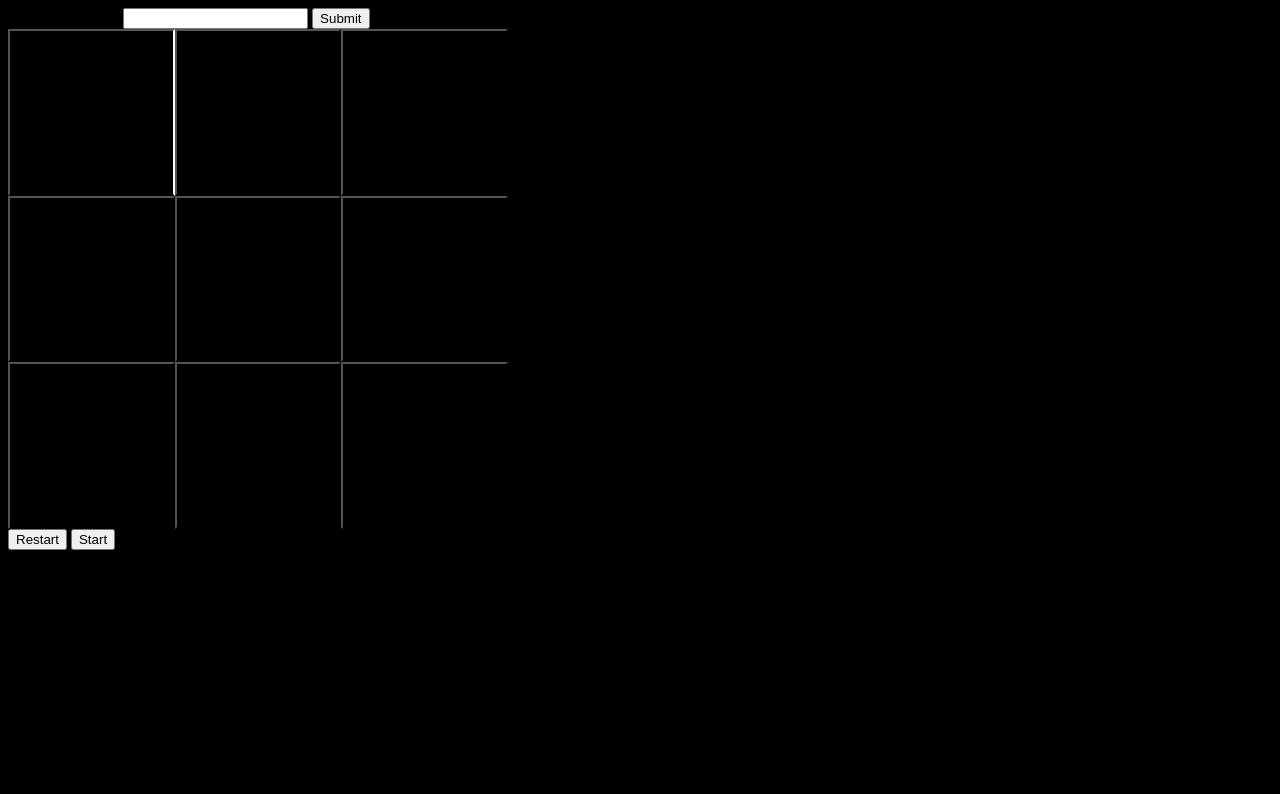
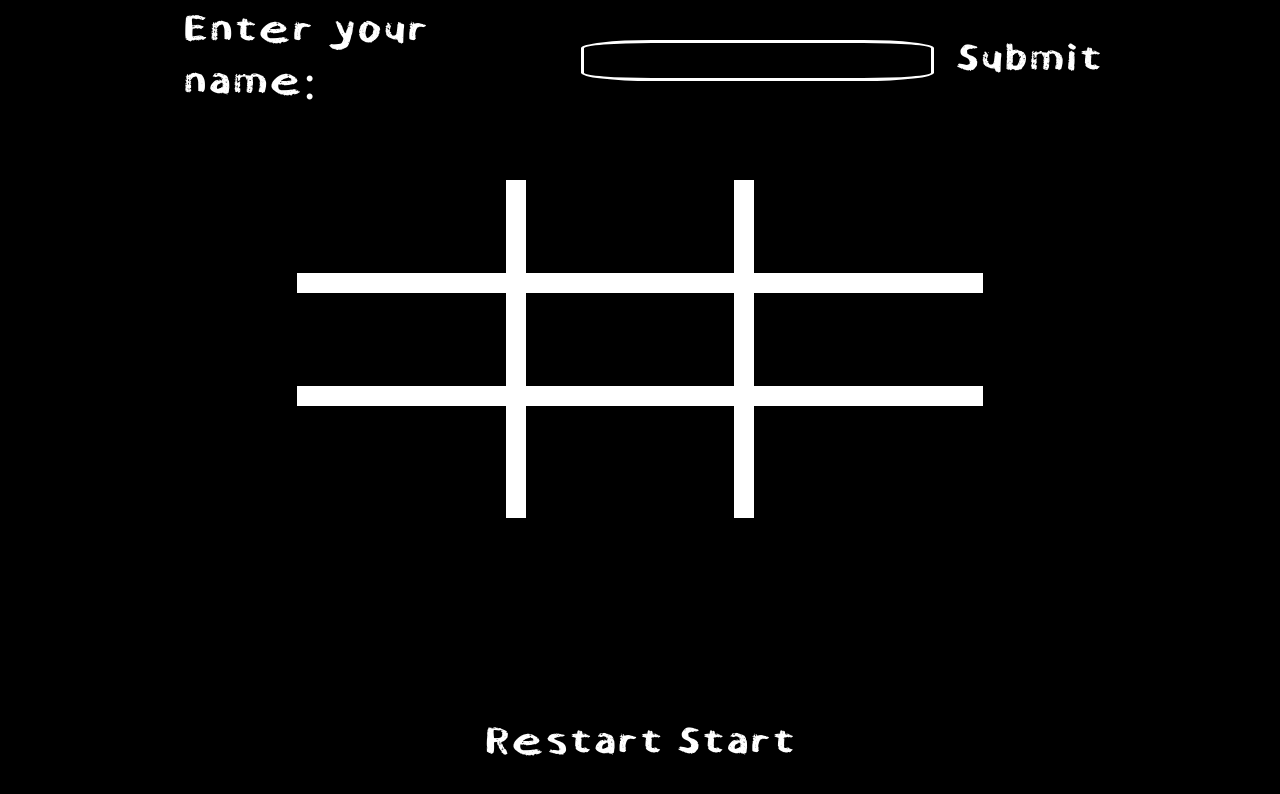
Before and after one commit to zkoci132/tik-tak-to, a plain HTML site: page index.html in a window 1280 px wide. Drawn offline with Linux system fonts and the light colour scheme.

Commit message:
finished project

```diff
--- a/game.js
+++ b/game.js
@@ -11,6 +11,10 @@ const screenController = (function(){
     const restartButton = document.querySelector('.restart')
     const startButton = document.querySelector('.start')
     const nameButton = document.querySelector('.nameButton')
+    const detailText = document.querySelector('.gameDetails')
+    const turnText = document.querySelector('.turnDisplay')
+    const winnerText = document.querySelector('.winDisplay')
+
 
 
 
@@ -27,17 +31,31 @@ const screenController = (function(){
     restartButton.addEventListener('click',restartGame)
     nameButton.addEventListener('click',()=>{
         let inputValue = document.getElementById('playerName').value
+        let nameText = document.createTextNode(`Player: ${inputValue}`)
+        if(detailText.hasChildNodes()){
+            detailText.removeChild(detailText.firstChild)
+            detailText.appendChild(nameText);
+        }
+        else{
+            detailText.appendChild(nameText);
+        }
 
-        humanName = inputValue;
+
+        //humanName = inputValue;
         //startGame();
 
 
     })
 
-    const startGame = function(humanName){
-            if(turns === 0){
-                document.createElement
+    const startGame = function(){
+
+
+            if(winnerText.hasChildNodes()){
+                winnerText.removeChild(winnerText.firstChild)
             }
+
+
+
             game.getSetCurrentSpots(0)
             gameOver = false
             turns = 0
@@ -45,6 +63,9 @@ const screenController = (function(){
             game.setOrder()
             updateScreen()
             game.playGame()
+
+            //turnText.appendChild(playerTurn);
+
 
 
     }
@@ -54,12 +75,26 @@ const screenController = (function(){
         let displayOutcome = document.querySelector('.outcome')
         let playerHolder = game.getPlayers()
         let winner = "";
-        for(let i = 0;i < playerHolder.length;i++){
-            if(playerHolder[i].won === true){
-                winner = playerHolder[i].name
-                playerHolder[i].won = false
+        if(playerHolder[0].won === true || playerHolder[1] === true){
+            for(let i = 0;i < playerHolder.length;i++){
+                if(playerHolder[i].won === true){
+                    if(playerHolder[i].humanOrcpu === "cpu"){
+                        winner = playerHolder[i].name
+                        playerHolder[i].won = false
+                        winnerText.appendChild(document.createTextNode(`${winner} has won!`))
+                    }
+                    else{
+                        winnerText.appendChild(document.createTextNode(`${detailText.textContent} has won!`))
+                        playerHolder[i].won = false
+                    }
+
+                }
             }
         }
+
+
+
+        //winnerText.appendChild(document.createTextNode(`${winner} has won!`))
 
         console.log(`GAME OVER ${winner} WINS!!!`)
 
@@ -68,10 +103,15 @@ const screenController = (function(){
 
 
 
+
     const updateScreen = function(){
         screenBoard.textContent = "";
         let num = 1;
         const currBoard = game.getBoard();
+
+        let displayPlayers = game.getPlayers();
+
+
 
 
         for(let i = 0;i < 3;i++){
@@ -79,12 +119,36 @@ const screenController = (function(){
                 const cellButton = document.createElement('button')
                 cellButton.id = String(num);
                 cellButton.textContent = currBoard[i][k]
+
+                cellButton.style.fontFamily = "chalk"
+                cellButton.style.fontSize = "100px"
                 cellButton.style.backgroundColor = "black"
                 cellButton.addEventListener('click',handleClick)
-                if(num === 1){
-                    cellButton.style.borderRight = "2px solid white"
+                if(num === 1 || num === 2 || num === 3){
+                    if(num === 3){
+                        cellButton.style.borderBottom = "20px solid white"
+                    }
+                    else{
+                        cellButton.style.borderRight = "20px solid white"
+                        cellButton.style.borderBottom = "20px solid white"
+                    }
 
                 }
+                else if(num === 4 || num === 5 || num === 6){
+                    if(num === 6){
+                        cellButton.style.borderBottom = "20px solid white"
+                    }
+                    else{
+                        cellButton.style.borderRight = "20px solid white"
+                        cellButton.style.borderBottom = "20px solid white"
+                    }
+
+                }
+                else if(num === 7 || num === 8){
+                    cellButton.style.borderRight = "20px solid white"
+                }
+
+                cellButton.borderRadius = "100%"
 
 
 
@@ -94,8 +158,29 @@ const screenController = (function(){
 
 
 
+
             }
         }
+
+
+                if(displayPlayers[0].turn === true){
+                    const playerTurn = document.createTextNode(`It is ${detailText.textContent}'s turn`)
+                    if(turnText.hasChildNodes()){
+                        turnText.removeChild(turnText.firstChild)
+                        turnText.appendChild(playerTurn);
+                    }
+                    else{
+                        turnText.appendChild(playerTurn);
+                    }
+                }
+
+                else{
+
+                    if(turnText.hasChildNodes()){
+                        turnText.removeChild(turnText.firstChild)
+
+                    }
+                }
         console.log(`BOARD: ${currBoard}`)
 
 
@@ -240,6 +325,8 @@ function Game(players,board){
 
 
     }
+
+
 
     const takeTurn = function(){
         player1.turn = false
@@ -423,11 +510,16 @@ function Gameboard(){
 
     }
 
+
+
+
+
     const alignMark = (player,placedMark) => {
         // possible future imlementation, if computer use this method of input, if human use other method of input
         let holder = getInput(player)
         let col = holder[0];
         let row = holder[1];
+
         if(currentSpots === MAXSIZE){
             //GameController.endGame();
             screenController.finishGame();
--- a/index.html
+++ b/index.html
@@ -16,13 +16,20 @@
                 <input type="text" id="playerName" name="player_name">
                 <button class="nameButton">Submit</button>
             </div>
+            <div class="turnDisplay"></div>
             <div class="board">
 
             </div>
+            <div class="winDisplay"></div>
             <div class="footer">
-                <button class="restart">Restart</button>
-                <button class="start">Start</button>
-                <div class="outcome">Placeholder</div>
+                <div class="gameDetails">
+
+                </div>
+                <div class="buttons">
+                    <button class="restart">Restart</button>
+                    <button class="start">Start</button>
+                </div>
+
             </div>
 
         </div>
--- a/style.css
+++ b/style.css
@@ -1,3 +1,67 @@
+
+*{
+    margin: 0;
+    padding: 0;
+    min-width: 0;
+    min-height: 0;
+    box-sizing: border-box;
+    color: white;
+    border: 0px solid white;
+    background-color: black;
+
+}
+body,html{
+
+    height: 100%;
+    font-family: chalk;
+    font-size: 50px;
+
+
+
+}
+
+input{
+    border: 3px solid white;
+    border-radius: 20%;
+    font-family: chalk;
+    height: 50%;
+    width: 40%;
+    font-size: 32px;
+    text-align: center;
+}
+
+button{
+    font-family: chalk;
+    font-size: 1rem;
+}
+
+.header{
+    margin-top: 20px;
+    display: flex;
+
+    align-items: center;
+    justify-content: center;
+    gap: 20px;
+}
+
+.footer > button{
+    border-bottom: 3px solid white;
+}
+
+.footer{
+    display: flex;
+    align-items: center;
+    justify-content: center;
+    flex-direction: column;
+    gap: 20px;
+    margin-bottom: 20px;
+}
+
+@font-face {
+    font-family: chalk;
+    src: url(assets/Chalk-Regular.ttf);
+}
+
 
 :root {
     --border-size: 2px;
@@ -5,14 +69,24 @@
     background-color: black;
   }
 
+.grid-container{
+    display: grid;
+    grid-template-rows: 0.9fr 0.7fr 4fr 0.5fr 1fr;
+    height: 100%;
+    width: 100%;
+    align-content: center;
+    justify-content: center;
+}
+
 .cell {
     display: flex;
     justify-content: center;
     align-items: center;
     text-align: center;
-    font-size: 2rem;
-    border: 1px solid grey;
-    background: lightyellow;
+
+    font-size: 50px;
+
+
     cursor: pointer;
   }
 
@@ -22,11 +96,27 @@
       justify-content: center;
       grid-template-columns: 1fr 1fr 1fr;
       grid-template-rows: 1fr 1fr 1fr;
-      height: 500px;
-      width: 500px;
+      height: 75%;
+      width: 75%;
+      grid-area: 3 / 1 / 4 / 2;
+      justify-self: center;
+      align-self: top;
   }
 
   #1{
       border-right: var(--border-size) solid var(--border-color);
 
   }
+
+  .turnDisplay{
+      display: flex;
+      flex-direction: column;
+      align-items: center;
+      justify-content: flex-end;
+  }
+
+  .winDisplay{
+      display: flex;
+      align-items: center;
+      justify-content: center;
+  }
```
Also changed, not shown: assets/Chalk-Regular.ttf (added).
